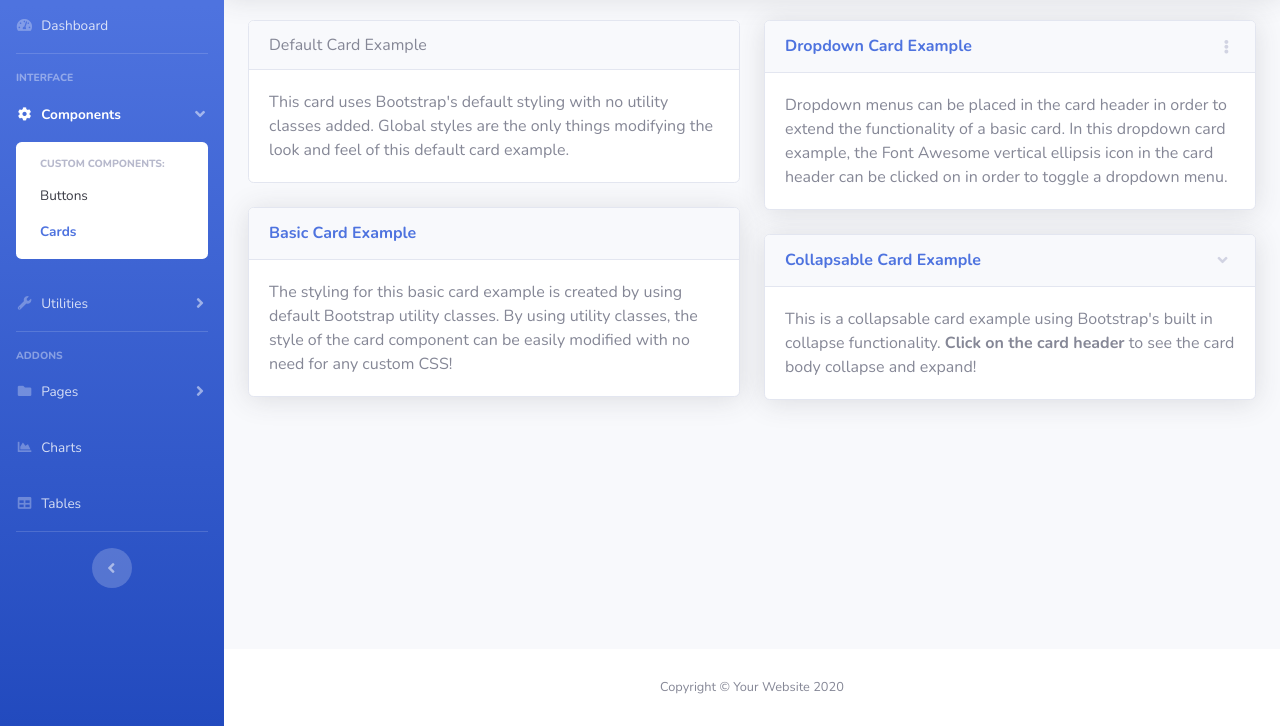
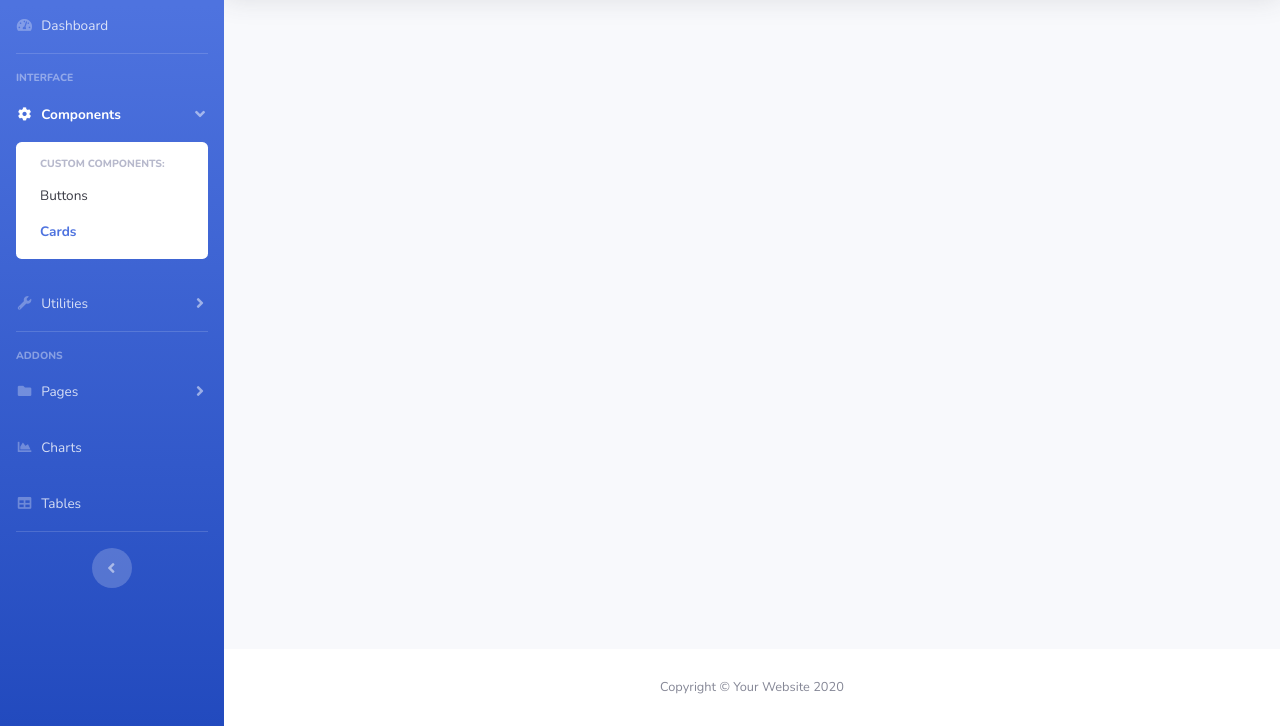
Before and after one commit to python-benedict/Dashboard, a website with bundled scripts: page cards.html in a window 1280 px wide. Shown: the part 74-800 px from the top of the page. Built offline with nearby package versions, Linux system fonts and the light colour scheme.

Commit message:
cleared the content of the main page

```diff
--- a/cards.html
+++ b/cards.html
@@ -356,96 +356,7 @@
                 </nav>
                 <!-- End of Topbar -->
 
-                <!-- Begin Page Content -->
-                <div class="container-fluid">
 
-
-
-
-
-                    <div class="row">
-
-                        <div class="col-lg-6">
-
-                            <!-- Default Card Example -->
-                            <div class="card mb-4">
-                                <div class="card-header">
-                                    Default Card Example
-                                </div>
-                                <div class="card-body">
-                                    This card uses Bootstrap's default styling with no utility classes added. Global
-                                    styles are the only things modifying the look and feel of this default card example.
-                                </div>
-                            </div>
-
-                            <!-- Basic Card Example -->
-                            <div class="card shadow mb-4">
-                                <div class="card-header py-3">
-                                    <h6 class="m-0 font-weight-bold text-primary">Basic Card Example</h6>
-                                </div>
-                                <div class="card-body">
-                                    The styling for this basic card example is created by using default Bootstrap
-                                    utility classes. By using utility classes, the style of the card component can be
-                                    easily modified with no need for any custom CSS!
-                                </div>
-                            </div>
-
-                        </div>
-
-                        <div class="col-lg-6">
-
-                            <!-- Dropdown Card Example -->
-                            <div class="card shadow mb-4">
-                                <!-- Card Header - Dropdown -->
-                                <div
-                                    class="card-header py-3 d-flex flex-row align-items-center justify-content-between">
-                                    <h6 class="m-0 font-weight-bold text-primary">Dropdown Card Example</h6>
-                                    <div class="dropdown no-arrow">
-                                        <a class="dropdown-toggle" href="#" role="button" id="dropdownMenuLink"
-                                            data-toggle="dropdown" aria-haspopup="true" aria-expanded="false">
-                                            <i class="fas fa-ellipsis-v fa-sm fa-fw text-gray-400"></i>
-                                        </a>
-                                        <div class="dropdown-menu dropdown-menu-right shadow animated--fade-in"
-                                            aria-labelledby="dropdownMenuLink">
-                                            <div class="dropdown-header">Dropdown Header:</div>
-                                            <a class="dropdown-item" href="#">Action</a>
-                                            <a class="dropdown-item" href="#">Another action</a>
-                                            <div class="dropdown-divider"></div>
-                                            <a class="dropdown-item" href="#">Something else here</a>
-                                        </div>
-                                    </div>
-                                </div>
-                                <!-- Card Body -->
-                                <div class="card-body">
-                                    Dropdown menus can be placed in the card header in order to extend the functionality
-                                    of a basic card. In this dropdown card example, the Font Awesome vertical ellipsis
-                                    icon in the card header can be clicked on in order to toggle a dropdown menu.
-                                </div>
-                            </div>
-
-                            <!-- Collapsable Card Example -->
-                            <div class="card shadow mb-4">
-                                <!-- Card Header - Accordion -->
-                                <a href="#collapseCardExample" class="d-block card-header py-3" data-toggle="collapse"
-                                    role="button" aria-expanded="true" aria-controls="collapseCardExample">
-                                    <h6 class="m-0 font-weight-bold text-primary">Collapsable Card Example</h6>
-                                </a>
-                                <!-- Card Content - Collapse -->
-                                <div class="collapse show" id="collapseCardExample">
-                                    <div class="card-body">
-                                        This is a collapsable card example using Bootstrap's built in collapse
-                                        functionality. <strong>Click on the card header</strong> to see the card body
-                                        collapse and expand!
-                                    </div>
-                                </div>
-                            </div>
-
-                        </div>
-
-                    </div>
-
-                </div>
-                <!-- /.container-fluid -->
 
             </div>
             <!-- End of Main Content -->
```
